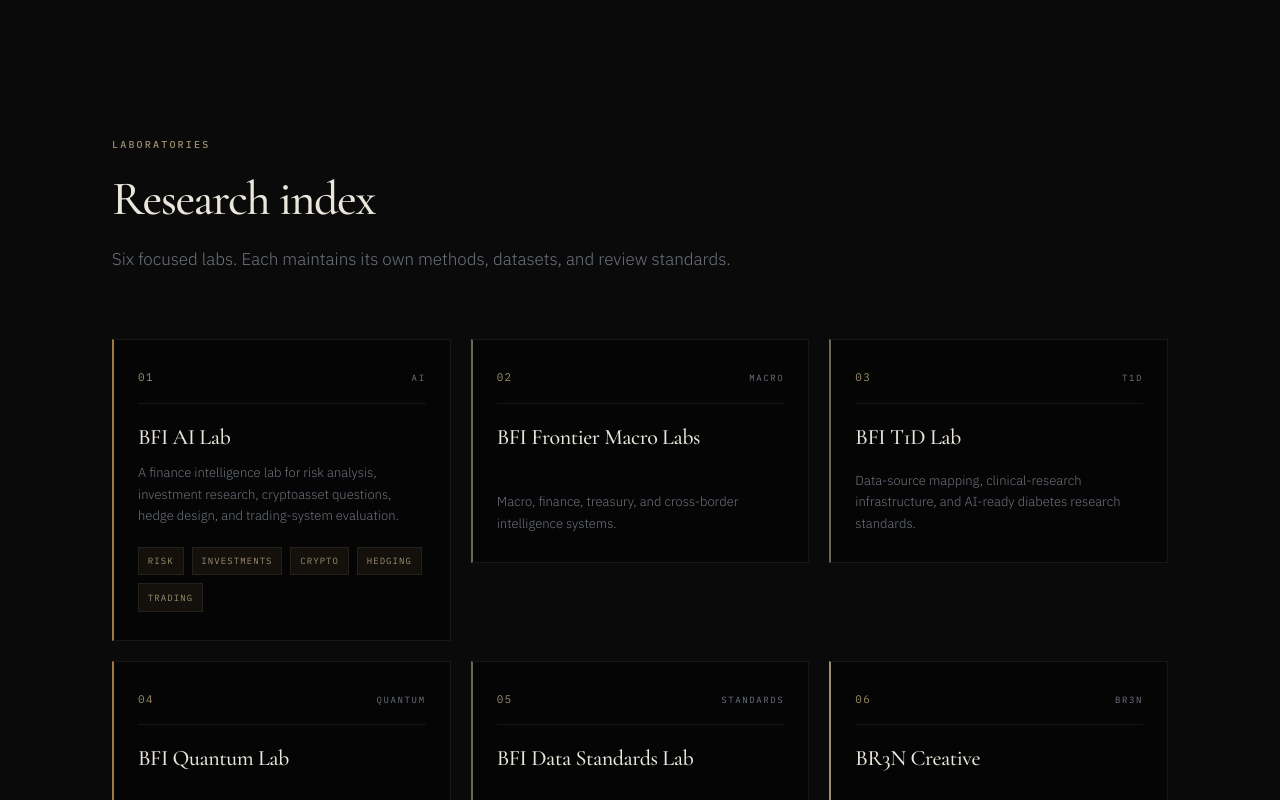
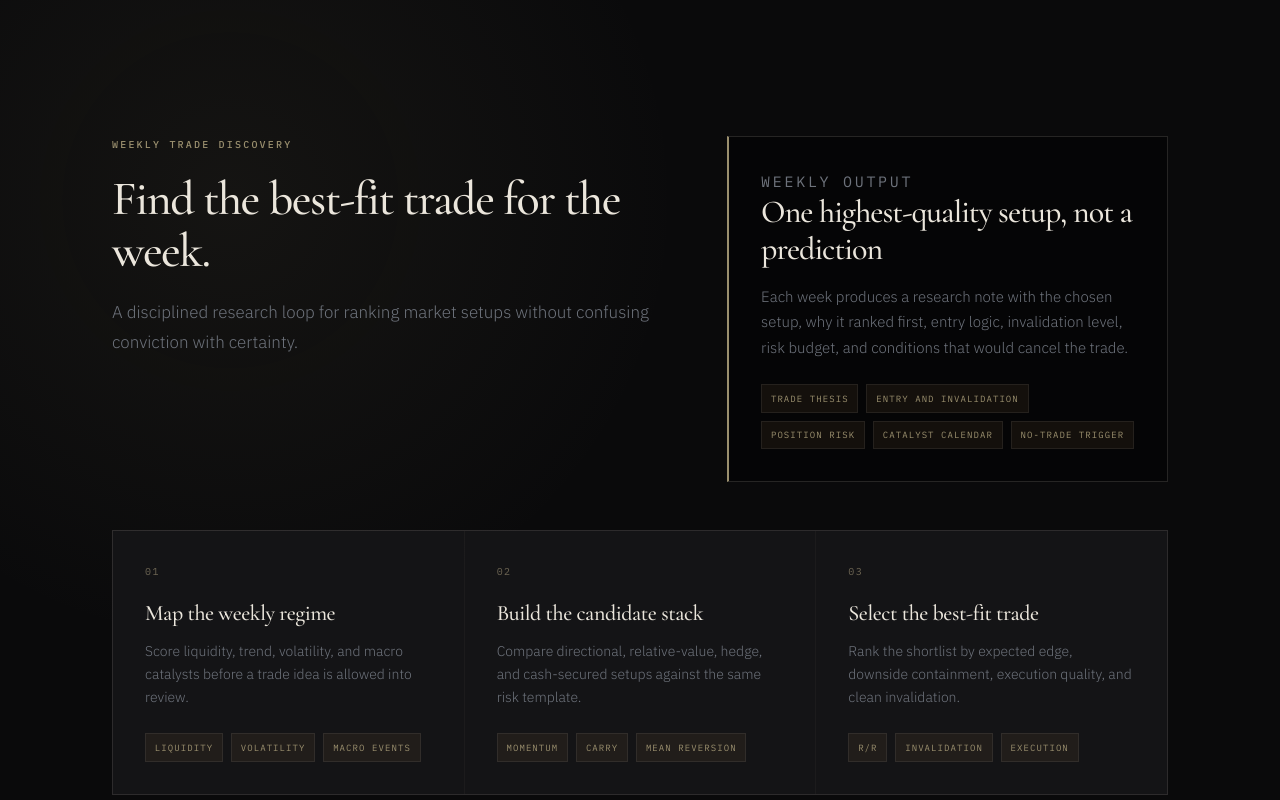
Before and after one commit to brendanbowers1-bit/bowers-frontier-institute, a React (Vite) app: page / in a window 1280 px wide. Shown: the part 1600-2400 px from the top of the page. Built offline with nearby package versions, Linux system fonts and the light colour scheme.

Commit message:
Add weekly trade discovery section
Co-authored-by: brendanbowers1-bit <brendanbowers1-bit@users.noreply.github.com>

```diff
--- a/src/App.jsx
+++ b/src/App.jsx
@@ -1,6 +1,7 @@
 import { Header } from "./components/Header";
 import { Hero } from "./components/Hero";
 import { WhatWeDo } from "./components/WhatWeDo";
+import { WeeklyTradeDiscovery } from "./components/WeeklyTradeDiscovery";
 import { Labs } from "./components/Labs";
 import { Founder } from "./components/Founder";
 import { Contact } from "./components/Contact";
@@ -13,6 +14,7 @@ export default function App() {
       <main>
         <Hero />
         <WhatWeDo />
+        <WeeklyTradeDiscovery />
         <Labs />
         <Founder />
         <Contact />
--- a/src/components/Header.jsx
+++ b/src/components/Header.jsx
@@ -19,6 +19,7 @@ export function Header() {
         </a>
         <nav className="site-nav" aria-label="Primary">
           <a href="#institute">Institute</a>
+          <a href="#weekly-trade">Weekly Trade</a>
           <a href="#labs">Labs</a>
           <a href="#contact">Contact</a>
         </nav>
--- /dev/null
+++ b/src/components/WeeklyTradeDiscovery.jsx
@@ -0,0 +1,57 @@
+import {
+  weeklyTradeDiscovery,
+  weeklyTradeOutput,
+} from "../data/weeklyTradeDiscovery";
+
+export function WeeklyTradeDiscovery() {
+  return (
+    <section
+      id="weekly-trade"
+      className="section section--trade-discovery"
+      aria-labelledby="weekly-trade-title"
+    >
+      <div className="container">
+        <div className="trade-discovery__layout">
+          <header className="section-header trade-discovery__header">
+            <p className="section-label">Weekly trade discovery</p>
+            <h2 id="weekly-trade-title" className="section-title">
+              Find the best-fit trade for the week.
+            </h2>
+            <p className="section-lead">
+              A disciplined research loop for ranking market setups without
+              confusing conviction with certainty.
+            </p>
+          </header>
+
+          <aside className="trade-discovery__output" aria-label={weeklyTradeOutput.label}>
+            <p className="trade-discovery__eyebrow">{weeklyTradeOutput.label}</p>
+            <h3>{weeklyTradeOutput.title}</h3>
+            <p>{weeklyTradeOutput.body}</p>
+            <ul>
+              {weeklyTradeOutput.fields.map((field) => (
+                <li key={field}>{field}</li>
+              ))}
+            </ul>
+          </aside>
+        </div>
+
+        <ol className="trade-process">
+          {weeklyTradeDiscovery.map((item) => (
+            <li key={item.id}>
+              <article className="trade-process__card">
+                <span className="trade-process__step">{item.step}</span>
+                <h3>{item.title}</h3>
+                <p>{item.summary}</p>
+                <ul aria-label={`${item.title} signals`}>
+                  {item.signals.map((signal) => (
+                    <li key={signal}>{signal}</li>
+                  ))}
+                </ul>
+              </article>
+            </li>
+          ))}
+        </ol>
+      </div>
+    </section>
+  );
+}
--- /dev/null
+++ b/src/data/weeklyTradeDiscovery.js
@@ -0,0 +1,40 @@
+export const weeklyTradeDiscovery = [
+  {
+    id: "market-regime",
+    step: "01",
+    title: "Map the weekly regime",
+    summary:
+      "Score liquidity, trend, volatility, and macro catalysts before a trade idea is allowed into review.",
+    signals: ["Liquidity", "Volatility", "Macro events"],
+  },
+  {
+    id: "trade-shortlist",
+    step: "02",
+    title: "Build the candidate stack",
+    summary:
+      "Compare directional, relative-value, hedge, and cash-secured setups against the same risk template.",
+    signals: ["Momentum", "Carry", "Mean reversion"],
+  },
+  {
+    id: "risk-gate",
+    step: "03",
+    title: "Select the best-fit trade",
+    summary:
+      "Rank the shortlist by expected edge, downside containment, execution quality, and clean invalidation.",
+    signals: ["R/R", "Invalidation", "Execution"],
+  },
+];
+
+export const weeklyTradeOutput = {
+  label: "Weekly output",
+  title: "One highest-quality setup, not a prediction",
+  body:
+    "Each week produces a research note with the chosen setup, why it ranked first, entry logic, invalidation level, risk budget, and conditions that would cancel the trade.",
+  fields: [
+    "Trade thesis",
+    "Entry and invalidation",
+    "Position risk",
+    "Catalyst calendar",
+    "No-trade trigger",
+  ],
+};
--- a/src/index.css
+++ b/src/index.css
@@ -193,7 +193,7 @@ a {
 
 .site-nav {
   display: flex;
-  gap: 2rem;
+  gap: clamp(0.9rem, 3vw, 2rem);
 }
 
 .site-nav a {
@@ -203,11 +203,28 @@ a {
   letter-spacing: 0.14em;
   text-transform: uppercase;
   color: var(--steel);
+  white-space: nowrap;
   transition: color 0.2s ease;
 }
 
 .site-nav a:hover {
   color: var(--ivory);
+}
+
+@media (max-width: 560px) {
+  .site-header__inner {
+    gap: 1rem;
+  }
+
+  .site-nav {
+    gap: 0.75rem;
+    overflow-x: auto;
+  }
+
+  .site-nav a {
+    font-size: 0.5625rem;
+    letter-spacing: 0.1em;
+  }
 }
 
 /* —— Buttons —— */
@@ -429,6 +446,145 @@ a {
   font-size: 0.9375rem;
   font-weight: 300;
   line-height: 1.7;
+  color: var(--steel);
+}
+
+/* —— Weekly trade discovery —— */
+.section--trade-discovery {
+  border-block: 1px solid var(--border);
+  background:
+    radial-gradient(circle at 18% 22%, rgba(154, 143, 110, 0.08), transparent 28rem),
+    var(--black);
+}
+
+.trade-discovery__layout {
+  display: grid;
+  gap: clamp(2rem, 6vw, 4rem);
+  align-items: start;
+  margin-bottom: clamp(2rem, 5vw, 3rem);
+}
+
+@media (min-width: 900px) {
+  .trade-discovery__layout {
+    grid-template-columns: minmax(0, 1fr) minmax(20rem, 0.8fr);
+  }
+}
+
+.trade-discovery__header {
+  margin-bottom: 0;
+}
+
+.trade-discovery__output {
+  padding: clamp(1.5rem, 3vw, 2rem);
+  background: rgba(5, 5, 6, 0.78);
+  border: 1px solid var(--border-strong);
+  border-left: 2px solid var(--gold);
+}
+
+.trade-discovery__eyebrow {
+  margin: 0 0 1rem;
+  font-family: var(--font-mono);
+  font-size: 0.625rem;
+  font-weight: 500;
+  letter-spacing: 0.18em;
+  text-transform: uppercase;
+  color: var(--gold);
+}
+
+.trade-discovery__output h3 {
+  margin: 0 0 1rem;
+  font-family: var(--font-display);
+  font-size: clamp(1.5rem, 3vw, 2rem);
+  font-weight: 500;
+  line-height: 1.15;
+  letter-spacing: -0.03em;
+  color: var(--ivory);
+}
+
+.trade-discovery__output p {
+  margin: 0;
+  font-size: 0.9375rem;
+  font-weight: 300;
+  line-height: 1.7;
+  color: var(--steel);
+}
+
+.trade-discovery__output ul,
+.trade-process__card ul {
+  display: flex;
+  flex-wrap: wrap;
+  gap: 0.5rem;
+  margin: 1.5rem 0 0;
+  padding: 0;
+  list-style: none;
+}
+
+.trade-discovery__output li,
+.trade-process__card li {
+  padding: 0.35rem 0.55rem;
+  font-family: var(--font-mono);
+  font-size: 0.5625rem;
+  letter-spacing: 0.12em;
+  text-transform: uppercase;
+  color: var(--gold);
+  border: 1px solid var(--border);
+  background: rgba(184, 143, 74, 0.08);
+}
+
+.trade-process {
+  display: grid;
+  gap: 1px;
+  margin: 0;
+  padding: 0;
+  list-style: none;
+  background: var(--border);
+  border: 1px solid var(--border);
+}
+
+@media (min-width: 820px) {
+  .trade-process {
+    grid-template-columns: repeat(3, 1fr);
+  }
+}
+
+.trade-process__card {
+  min-height: 100%;
+  padding: clamp(1.5rem, 3vw, 2rem);
+  background: var(--graphite);
+  transition:
+    background 0.25s ease,
+    transform 0.25s ease;
+}
+
+.trade-process__card:hover {
+  background: var(--graphite-hover);
+  transform: translateY(-2px);
+}
+
+.trade-process__step {
+  display: block;
+  margin-bottom: 1.25rem;
+  font-family: var(--font-mono);
+  font-size: 0.625rem;
+  letter-spacing: 0.14em;
+  color: var(--gold-dim);
+}
+
+.trade-process__card h3 {
+  margin: 0 0 0.85rem;
+  font-family: var(--font-display);
+  font-size: 1.375rem;
+  font-weight: 500;
+  line-height: 1.2;
+  letter-spacing: -0.02em;
+  color: var(--ivory);
+}
+
+.trade-process__card p {
+  margin: 0;
+  font-size: 0.875rem;
+  font-weight: 300;
+  line-height: 1.65;
   color: var(--steel);
 }
 
```
Also changed, not shown: 1 other file (tests, documents, lock files or other folders).
